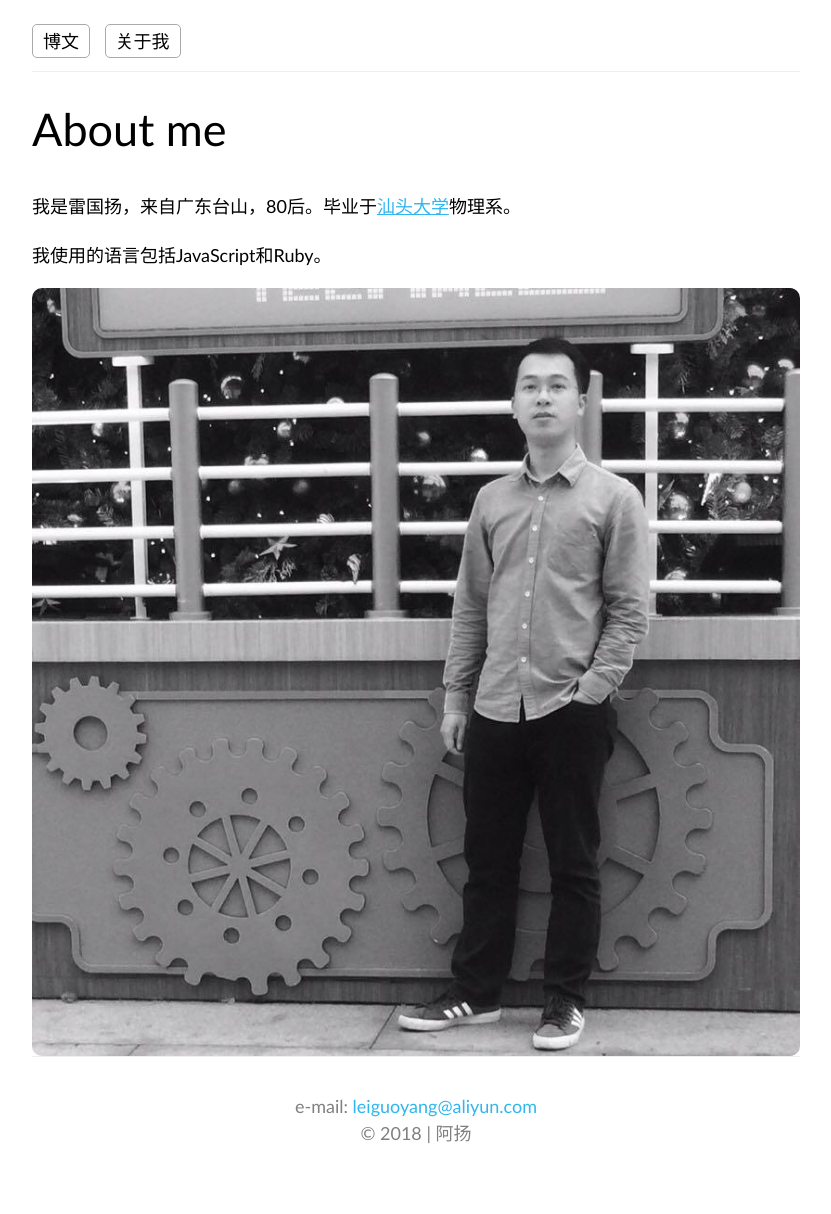
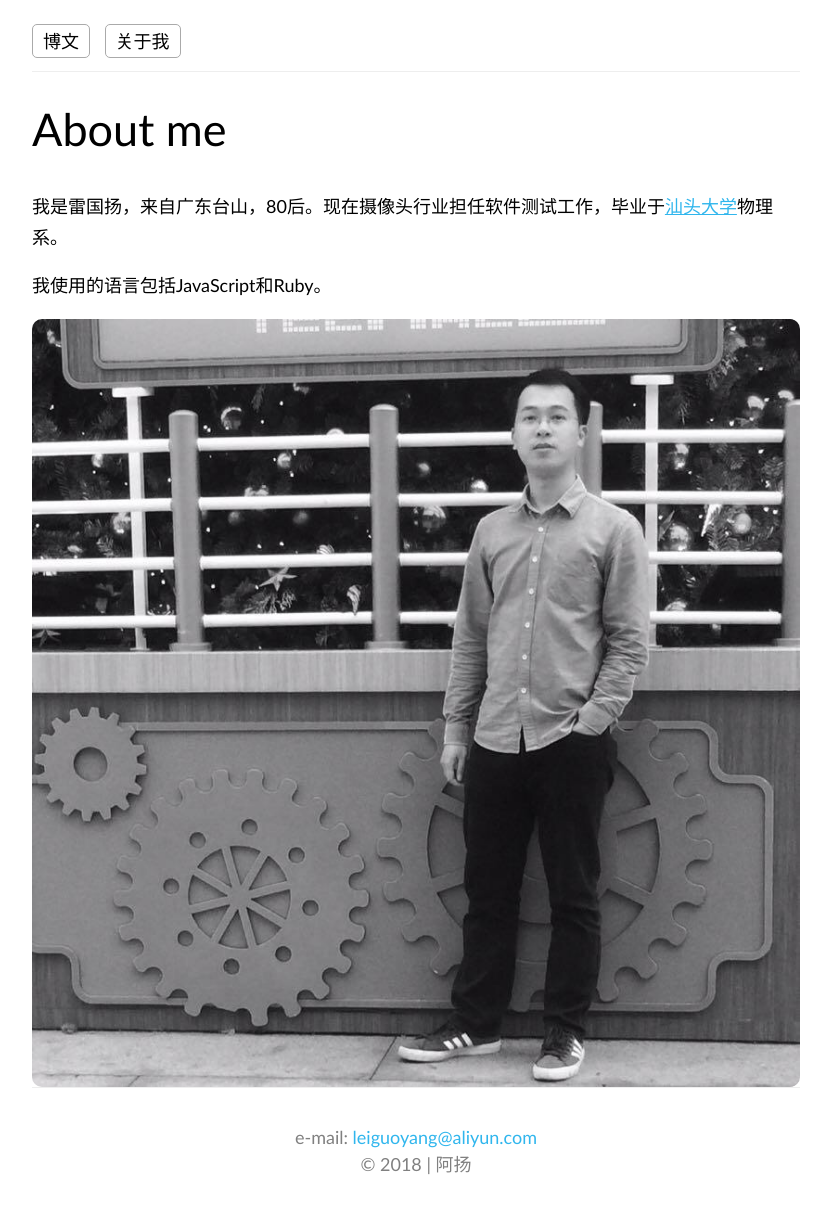
Before and after one commit to leiguoyang/leiguoyang.github.io, a Jekyll site: the page built from about.html, in a window 1280 px wide. Shown: the whole page, without its empty margins (224-1055 px from the left). Built offline with Jekyll 4.4.1, drawn with Linux system fonts in a browser that asks for light colours; before the commit the page ends 1183 px from its top, so only the background shows below that.

Commit message:
Add more description about my work

```diff
--- a/about.html
+++ b/about.html
@@ -4,6 +4,6 @@
 ---
 
 <h1>About me</h1>
-<p>我是雷国扬，来自广东台山，80后。毕业于<a href="https://www.stu.edu.cn/" title="https://www.stu.edu.cn/">汕头大学</a>物理系。</p>
+<p>我是雷国扬，来自广东台山，80后。现在摄像头行业担任软件测试工作，毕业于<a href="https://www.stu.edu.cn/" title="https://www.stu.edu.cn/">汕头大学</a>物理系。</p>
 <p>我使用的语言包括JavaScript和Ruby。</p>
 <img src="images/me.jpg" title="你好，我是雷国扬" alt="my portrait" style="display: block; width: 100%; border-radius: 10px;">
```
